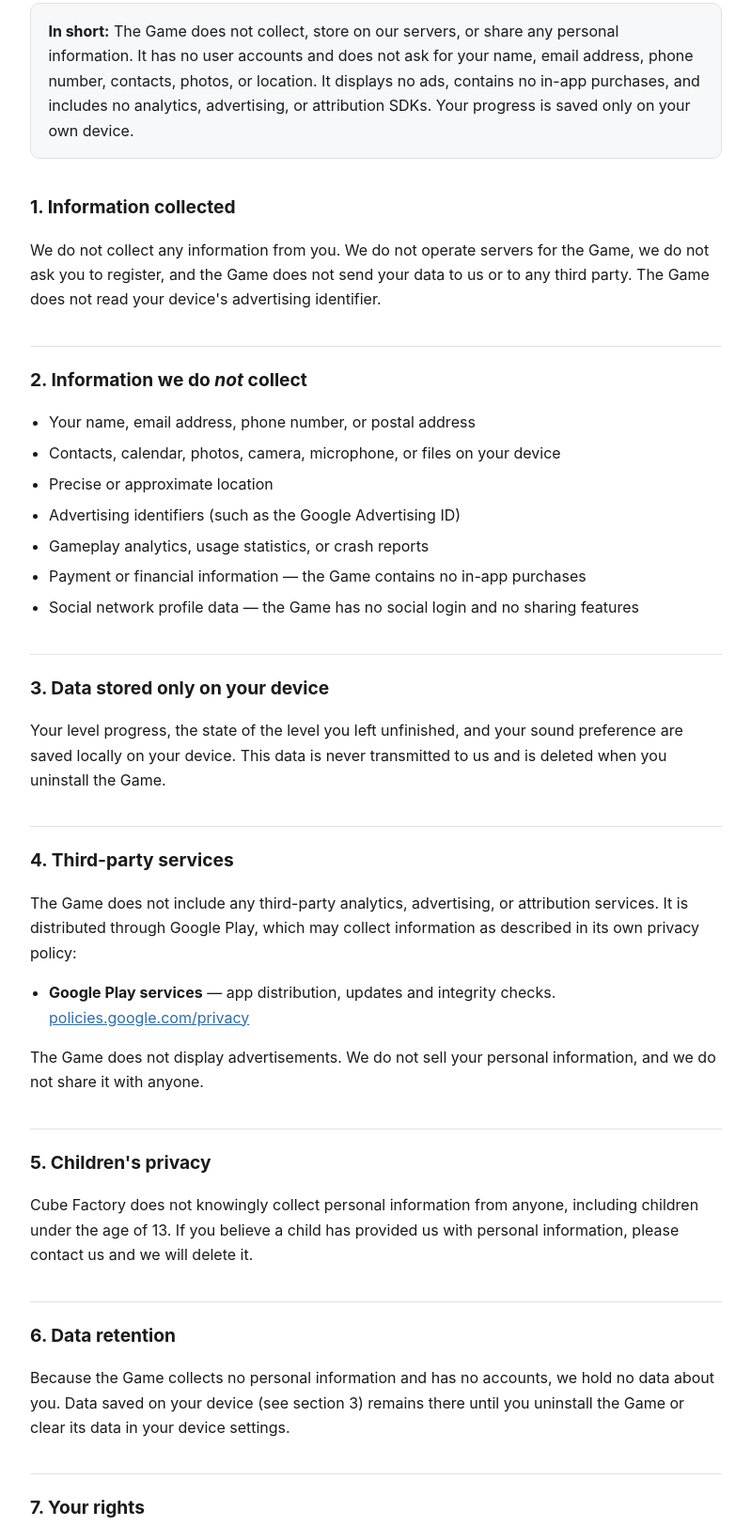
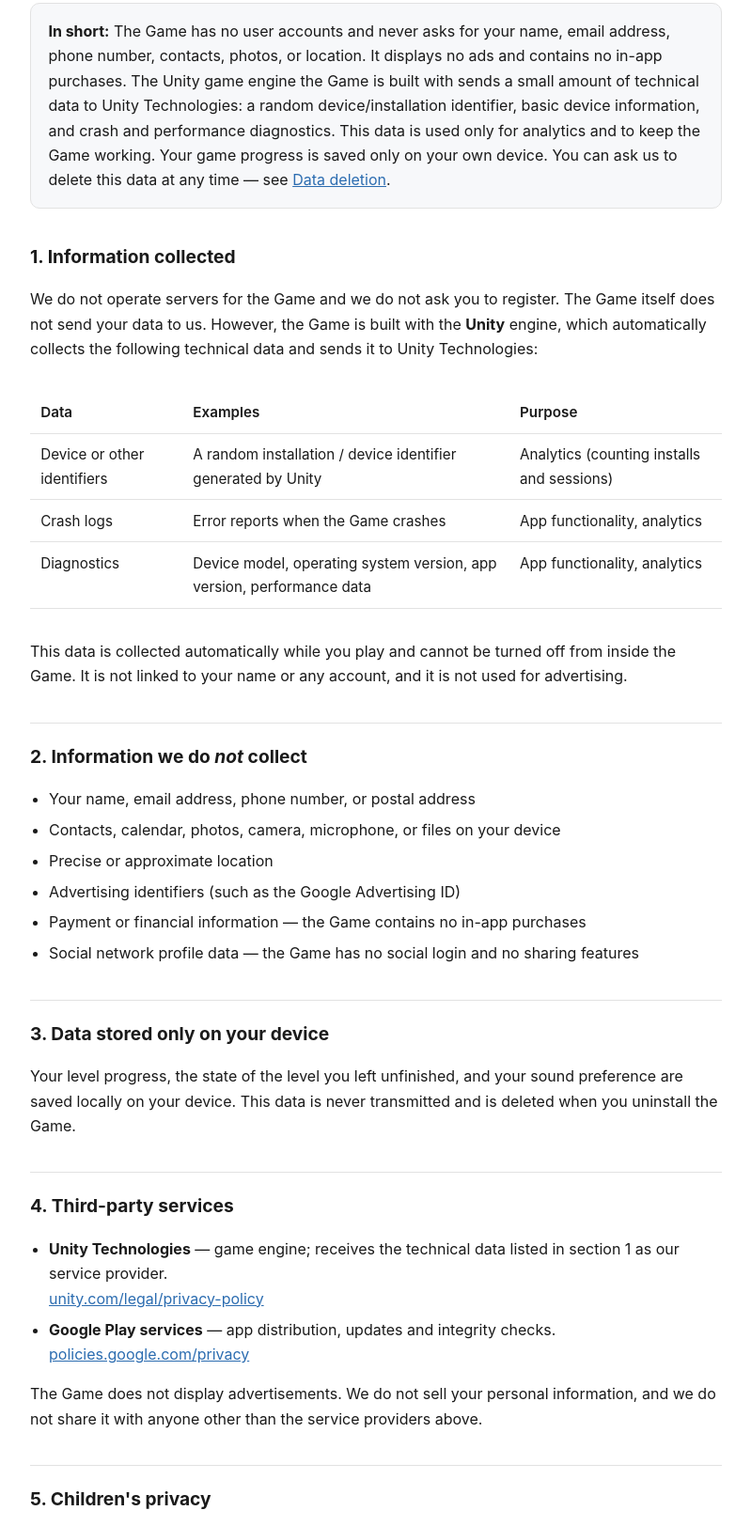
Before and after one commit to agamyradovrahman/privacy, a plain HTML site: page cubefactory/index.html in a window 1280 px wide. Shown: the part 289-1913 px from the top of the page at 94% size, without its empty margins (240-1039 px from the left). Drawn offline with Linux system fonts and the light colour scheme.

Commit message:
Cube Factory: disclose Unity engine data, link data deletion page

```diff
--- a/cubefactory/index.html
+++ b/cubefactory/index.html
@@ -85,7 +85,7 @@
   <p class="sub">
     <strong>Cube Factory</strong> — published by AGPARR GAMES<br>
     Package name: <code>com.agparrgames.cubefactory</code><br>
-    Effective date: 24 October 2026 · Last updated: 24 October 2026
+    Effective date: 24 October 2026 · Last updated: 28 October 2026
   </p>
 
   <p>
@@ -96,20 +96,46 @@
 
   <div class="card">
     <p>
-      <strong>In short:</strong> The Game does not collect, store on our servers, or share any
-      personal information. It has no user accounts and does not ask for your name, email address,
-      phone number, contacts, photos, or location. It displays no ads, contains no in-app purchases,
-      and includes no analytics, advertising, or attribution SDKs. Your progress is saved only on
-      your own device.
+      <strong>In short:</strong> The Game has no user accounts and never asks for your name, email
+      address, phone number, contacts, photos, or location. It displays no ads and contains no in-app
+      purchases. The Unity game engine the Game is built with sends a small amount of technical data
+      to Unity Technologies: a random device/installation identifier, basic device information, and
+      crash and performance diagnostics. This data is used only for analytics and to keep the Game
+      working. Your game progress is saved only on your own device.
+      You can ask us to delete this data at any time — see
+      <a href="delete/">Data deletion</a>.
     </p>
   </div>
 
   <h2>1. Information collected</h2>
-
   <p>
-    We do not collect any information from you. We do not operate servers for the Game, we do not
-    ask you to register, and the Game does not send your data to us or to any third party. The Game
-    does not read your device's advertising identifier.
+    We do not operate servers for the Game and we do not ask you to register. The Game itself does
+    not send your data to us. However, the Game is built with the <strong>Unity</strong> engine,
+    which automatically collects the following technical data and sends it to Unity Technologies:
+  </p>
+  <div class="scroll">
+  <table>
+    <tr><th>Data</th><th>Examples</th><th>Purpose</th></tr>
+    <tr>
+      <td>Device or other identifiers</td>
+      <td>A random installation / device identifier generated by Unity</td>
+      <td>Analytics (counting installs and sessions)</td>
+    </tr>
+    <tr>
+      <td>Crash logs</td>
+      <td>Error reports when the Game crashes</td>
+      <td>App functionality, analytics</td>
+    </tr>
+    <tr>
+      <td>Diagnostics</td>
+      <td>Device model, operating system version, app version, performance data</td>
+      <td>App functionality, analytics</td>
+    </tr>
+  </table>
+  </div>
+  <p>
+    This data is collected automatically while you play and cannot be turned off from inside the
+    Game. It is not linked to your name or any account, and it is not used for advertising.
   </p>
 
   <h2>2. Information we do <em>not</em> collect</h2>
@@ -118,7 +144,6 @@
     <li>Contacts, calendar, photos, camera, microphone, or files on your device</li>
     <li>Precise or approximate location</li>
     <li>Advertising identifiers (such as the Google Advertising ID)</li>
-    <li>Gameplay analytics, usage statistics, or crash reports</li>
     <li>Payment or financial information — the Game contains no in-app purchases</li>
     <li>Social network profile data — the Game has no social login and no sharing features</li>
   </ul>
@@ -126,55 +151,55 @@
   <h2>3. Data stored only on your device</h2>
   <p>
     Your level progress, the state of the level you left unfinished, and your sound preference
-    are saved locally on your device. This data is never transmitted to us and is deleted when
-    you uninstall the Game.
+    are saved locally on your device. This data is never transmitted and is deleted when you
+    uninstall the Game.
   </p>
 
   <h2>4. Third-party services</h2>
-  <p>
-    The Game does not include any third-party analytics, advertising, or attribution services.
-    It is distributed through Google Play, which may collect information as described in its own
-    privacy policy:
-  </p>
   <ul>
+    <li>
+      <strong>Unity Technologies</strong> — game engine; receives the technical data listed in
+      section 1 as our service provider.<br>
+      <a href="https://unity.com/legal/privacy-policy">unity.com/legal/privacy-policy</a>
+    </li>
     <li>
       <strong>Google Play services</strong> — app distribution, updates and integrity checks.<br>
       <a href="https://policies.google.com/privacy">policies.google.com/privacy</a>
     </li>
   </ul>
   <p>
-    The Game does not display advertisements. We do not sell your personal information, and we
-    do not share it with anyone.
+    The Game does not display advertisements. We do not sell your personal information, and we do
+    not share it with anyone other than the service providers above.
   </p>
 
   <h2>5. Children's privacy</h2>
   <p>
-    Cube Factory does not knowingly collect personal information from anyone, including children
-    under the age of 13. If you believe a child has provided us with personal information, please
-    contact us and we will delete it.
+    Cube Factory does not knowingly collect personal information from children under the age of
+    13. If you believe a child's data has been collected, please contact us and we will delete it.
   </p>
 
   <h2>6. Data retention</h2>
   <p>
-    Because the Game collects no personal information and has no accounts, we hold no data about
-    you. Data saved on your device (see section 3) remains there until you uninstall the Game or
-    clear its data in your device settings.
+    Technical data collected by Unity is kept by Unity Technologies under its own retention
+    rules (see its privacy policy) and is deleted on request (see section 7). Data saved on your
+    device (see section 3) remains there until you uninstall the Game or clear its data in your
+    device settings.
   </p>
 
-  <h2>7. Your rights</h2>
+  <h2>7. Your rights and data deletion</h2>
   <p>
     Depending on where you live, you may have the right to access, correct, delete, or restrict
     the processing of your personal data (for example under the GDPR in the European Economic
-    Area, or the CCPA in California). Since we do not collect personal data, there is no data for
-    us to provide or delete. You can remove all data the Game has saved on your device by
-    uninstalling it or by clearing its storage in your device settings. If you have any questions,
-    email us at the address below and we will respond within 30 days.
+    Area, or the CCPA in California). To request deletion of the data described in section 1,
+    follow the steps on our <a href="delete/">Data deletion page</a>. You can remove all data the
+    Game has saved on your device by uninstalling it or by clearing its storage in your device
+    settings. We respond to every request within 30 days.
   </p>
 
   <h2>8. Security</h2>
   <p>
-    The Game does not transmit your personal data. Data saved on your device is protected by your
-    device's own security features.
+    Technical data sent by the Unity engine is encrypted in transit (HTTPS). Data saved on your
+    device is protected by your device's own security features.
   </p>
 
   <h2>9. Changes to this policy</h2>
```
